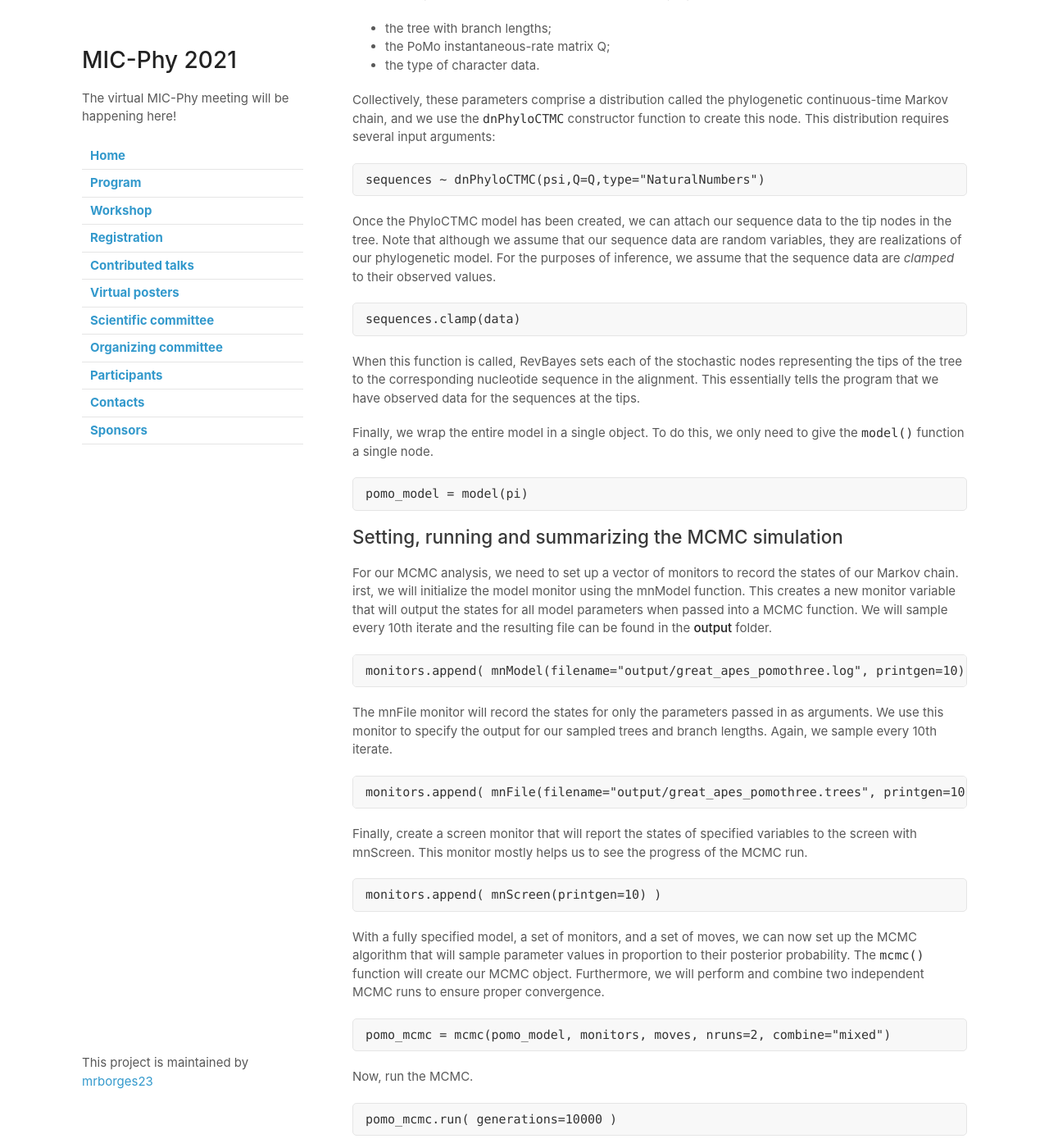
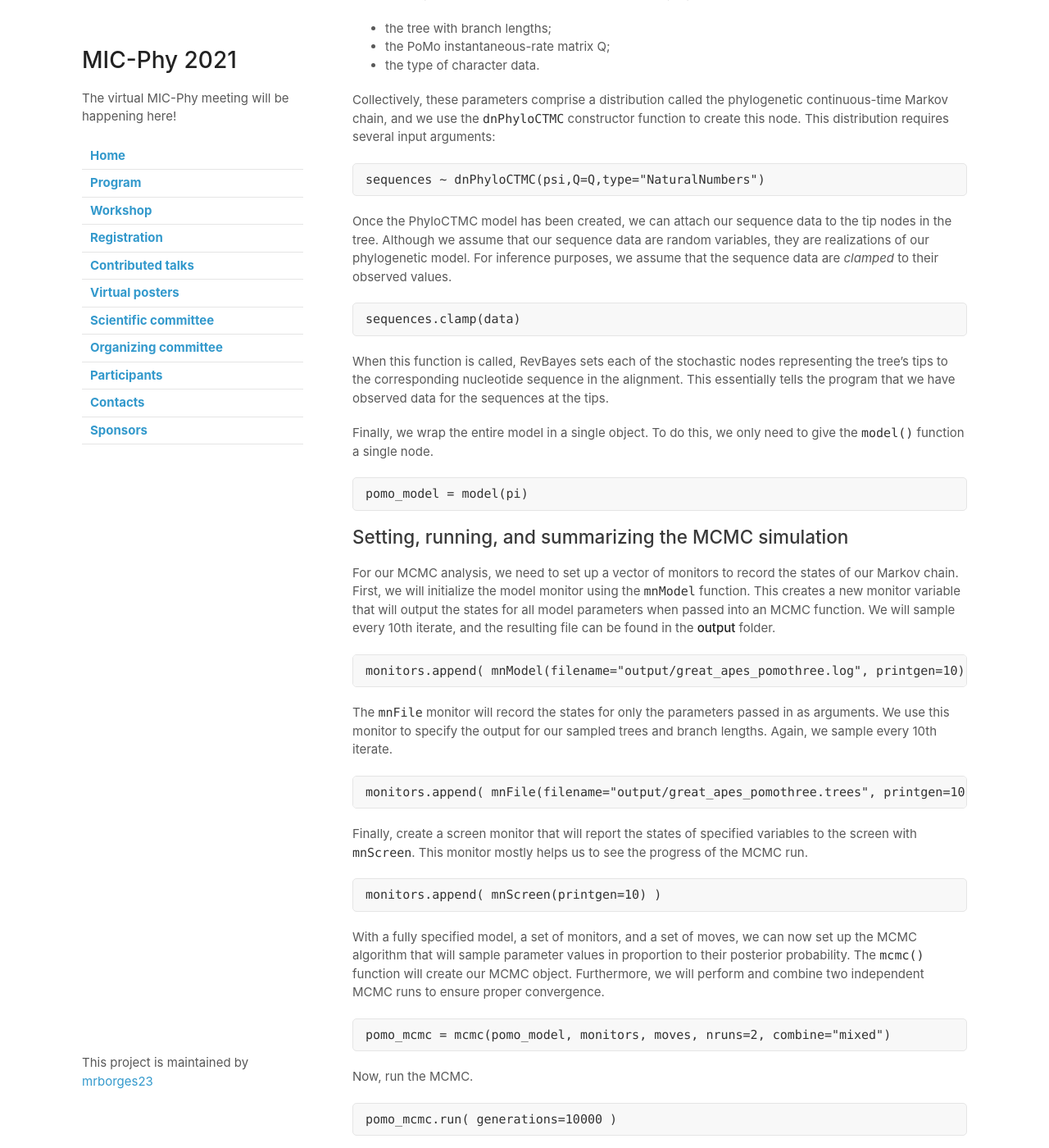
Before and after one commit to mrborges23/micphy2021, a Jekyll site: the page built from session3.md, in a window 1280 px wide and 1400 px high, scrolled down 3438 px. Shown: the whole window at 82% size. Built offline with Jekyll 4.4.1, drawn with Linux system fonts in a browser that asks for light colours; our own code applies the rules of GitHub Pages for plain Markdown files; some of the changed text lies outside the part shown.

Commit message:
updating session 3

````diff
--- a/session3.md
+++ b/session3.md
@@ -23,7 +23,7 @@ Inside this folder, create two more: one called **data** and another called **ou
 
 ### Loading the data
 
-The first step in this tutorial is to convert the allelic counts into PoMo states. As we will be using the virtual PoMos Two and Three, the virtual population sizes are, respectively, 2 and 3. We will be using the sampled-weighted strategy to correct for sampling errors. This script is implemented in **C++**, and we will run it using **R** and the package **Rcpp**.  Open the ```counts_to_pomo_states_converter.R``` file and make the appropriate changes to obtain your PoMo alignments suited for PoMoTwo and PoMoThree.
+The first step in this tutorial is to convert the allelic counts into PoMo states. As we will be using the virtual PoMos Two and Three, the virtual population sizes are 2 and 3. We will be using the sampled-weighted strategy to correct for sampling errors. This script is implemented in **C++**, and we will run it using **R** and the package **Rcpp**.  Open the ```counts_to_pomo_states_converter.R``` file and make the appropriate changes to obtain your PoMo alignments suited for PoMoTwo and PoMoThree.
 
 ```r
 count_file <- "count_file.txt"     # count file
@@ -35,7 +35,7 @@ alignment <- counts_to_pomo_states_converter(count_file,n_alleles,N)
 
 Place the produced alignments inside the **data** folder.
 
-Open the ```great_apes_pomothree.Rev``` file using an appropriate text editor. First load in the PoMo alignment using the ```readCharacterDataDelimited()``` function. This functions requires you to input the number of expected states: these are 10 for PoMoTwo and 16 for PoMoThree.
+Open the ```great_apes_pomothree.Rev``` file using an appropriate text editor. First load in the PoMo alignment using the ```readCharacterDataDelimited()``` function. This function requires you to input the number of expected states: 10 for PoMoTwo and 16 for PoMoThree.
 
 ```
 data <- readCharacterDataDelimited("data/great_apes_pomothree_naturalnumbers.txt", stateLabels=16, type="NaturalNumbers", delimiter=" ", headers=FALSE)
@@ -55,7 +55,7 @@ Number of included characters: 1000
 Datatype:                      NaturalNumbers
 ```
 
-Next we will specify some useful variables based on our dataset: these include, for example, the number of species and the taxa. We will need that taxon information for setting up different parts of our model.
+Next, we will specify some useful variables based on our dataset: these include, for example, the number of species and the taxa. We will need that taxon information for setting up different parts of our model.
 
 Additionally, we set up a variable that holds all the moves and monitors for our analysis. Recall that moves are algorithms used to propose new parameter values during the MCMC simulation. Monitors print the values of model parameters to the screen and/or log files during the MCMC analysis.
 
@@ -66,14 +66,14 @@ monitors = VectorMonitors()
 
 ### Setting up the model
 
-Estimating an unrooted tree under the virtual PoMos requires specification of two main components:
+Estimating an unrooted tree under the virtual PoMos requires specifying two main components:
 * the PoMo model, which in our case is PoMoTwo or PoMoThree
 * the tree topology and branch lengths.
 
 A given PoMo model is defined by its corresponding instantaneous-rate matrix, ```Q```. PoMoTwo and PoMoThree have three free parameters in common: the population size ```N```, the allele frequencies ```pi``` and the exchangeabilities ```rho```. PoMoThree additionally includes the allele fitnesses ```phi```, as it accounts for selection.
 
 
-```N``` is taken as a fixed variable and we set it to 10 to simplify the analyses. For the great apes, we could have fixed this value to 10 000, or even consider it follows a certain distribution.
+```N``` is taken as a fixed variable, and we set it to 10 to simplify the analyses. We could have fixed this value to 10 000 for the great apes or even consider it following a particular distribution.
 
 ```
 # population size
@@ -81,7 +81,7 @@ N <- 10
 ```
 
 
-Since ```pi```, ```rho``` and ```phi``` are stochastic variables, we need to specify a move to propose updates to it. A good move on variables drawn from a Dirichlet distribution (i.e., ```pi```) is the ```mvBetaSimplex```. This move randomly takes an element from the simplex, proposes a new value for it drawn from a Beta distribution, and then rescales all values of the simplex to sum to 1 again.
+Since ```pi```, ```rho``` and ```phi``` are stochastic variables, we need to specify a move to propose updates to it. A good move on variables drawn from a Dirichlet distribution (i.e., ```pi```) is the ```mvBetaSimplex```. This move randomly takes an element from the simplex, proposes a new value for it drawn from a Beta distribution, and then rescales all values to sum to 1 again.
 
 ```
 # allele frequencies
@@ -112,7 +112,7 @@ The functions ```fnReversiblePoMoTwo4N()``` and ```fnReversiblePoMoThree4N()```
 Q := fnReversiblePoMoThree4N(N,pi,rho,phi)
 ```
 
-The tree topology and branch lengths are stochastic nodes in our phylogenetic model. We will assume that all possible labeled, unrooted tree topologies have equal probability. In the case of our unrooted tree topology, for example, we can use both a nearest-neighbor interchange move (mvNNI) and a subtree-prune and regrafting move (mvSPR).
+The tree topology and branch lengths are stochastic nodes in our phylogenetic model. We will assume that all possible labeled, unrooted tree topologies have equal probability. For example, in the case of our unrooted tree topology, we can use both a nearest-neighbor interchange move ```mvNNI``` and a subtree-prune and regrafting move ```mvSPR```.
 
 ```
 # topology
@@ -146,34 +146,34 @@ Collectively, these parameters comprise a distribution called the phylogenetic c
 sequences ~ dnPhyloCTMC(psi,Q=Q,type="NaturalNumbers")
 ```
 
-Once the PhyloCTMC model has been created, we can attach our sequence data to the tip nodes in the tree. Note that although we assume that our sequence data are random variables, they are realizations of our phylogenetic model. For the purposes of inference, we assume that the sequence data are *clamped* to their observed values.
+Once the PhyloCTMC model has been created, we can attach our sequence data to the tip nodes in the tree. Although we assume that our sequence data are random variables, they are realizations of our phylogenetic model. For inference purposes, we assume that the sequence data are *clamped* to their observed values.
 
 ```
 sequences.clamp(data)
 ```
 
-When this function is called, RevBayes sets each of the stochastic nodes representing the tips of the tree to the corresponding nucleotide sequence in the alignment. This essentially tells the program that we have observed data for the sequences at the tips.
+When this function is called, RevBayes sets each of the stochastic nodes representing the tree's tips to the corresponding nucleotide sequence in the alignment. This essentially tells the program that we have observed data for the sequences at the tips.
 
 Finally, we wrap the entire model in a single object. To do this, we only need to give the ```model()``` function a single node.
 ```
 pomo_model = model(pi)
 ```
 
-## Setting, running and summarizing the MCMC simulation
+## Setting, running, and summarizing the MCMC simulation
 
-For our MCMC analysis, we need to set up a vector of monitors to record the states of our Markov chain. irst, we will initialize the model monitor using the mnModel function. This creates a new monitor variable that will output the states for all model parameters when passed into a MCMC function. We will sample every 10th iterate and the resulting file can be found in the **output** folder.
+For our MCMC analysis, we need to set up a vector of monitors to record the states of our Markov chain. First, we will initialize the model monitor using the ```mnModel``` function. This creates a new monitor variable that will output the states for all model parameters when passed into an MCMC function. We will sample every 10th iterate, and the resulting file can be found in the **output** folder.
 
 ```
 monitors.append( mnModel(filename="output/great_apes_pomothree.log", printgen=10) )
 ```
 
-The mnFile monitor will record the states for only the parameters passed in as arguments. We use this monitor to specify the output for our sampled trees and branch lengths. Again, we sample every 10th iterate.
+The ```mnFile``` monitor will record the states for only the parameters passed in as arguments. We use this monitor to specify the output for our sampled trees and branch lengths. Again, we sample every 10th iterate.
 
 ```
 monitors.append( mnFile(filename="output/great_apes_pomothree.trees", printgen=10, psi) )
 ```
 
-Finally, create a screen monitor that will report the states of specified variables to the screen with mnScreen. This monitor mostly helps us to see the progress of the MCMC run.
+Finally, create a screen monitor that will report the states of specified variables to the screen with ```mnScreen```. This monitor mostly helps us to see the progress of the MCMC run.
 
 ```
 monitors.append( mnScreen(printgen=10) )
````
Also changed, not shown: other parts of session3.md (+5 -5 lines).
